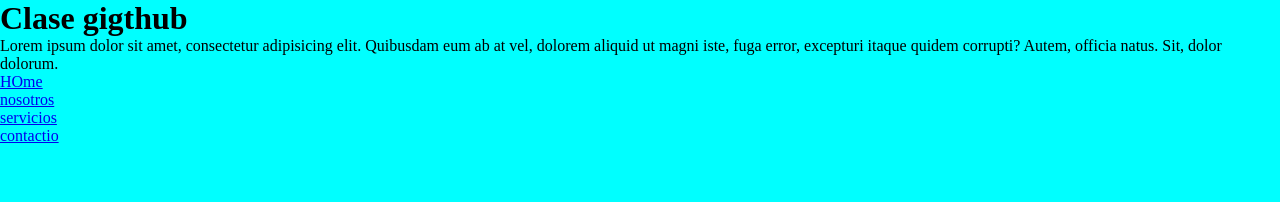
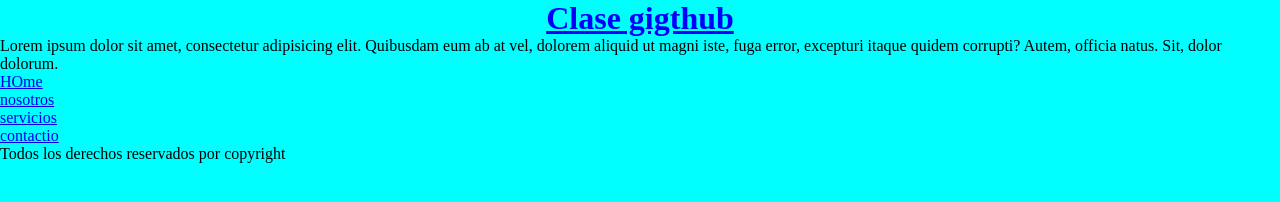
Before and after one commit to Ezecordoba14/1erRepositorio, a plain HTML site: page index.html in a window 1280 px wide. Drawn offline with Linux system fonts and the light colour scheme.

Commit message:
agrego el footer con estilos para el h1

```diff
--- a/index.html
+++ b/index.html
@@ -16,5 +16,10 @@
         <li><a href="#">servicios</a></li>
         <li><a href="#">contactio</a></li>
     </ul>
+    <footer>
+        <p>Todos los derechos reservados por copyright</p>
+        <div class="redes">
+        </div>
+    </footer>
 </body>
 </html>
--- a/style.css
+++ b/style.css
@@ -6,3 +6,9 @@
 body{
     background-color: aqua;
 }
+
+h1{
+    color: blue;
+    text-align: center;
+    text-decoration: underline;
+}
```
